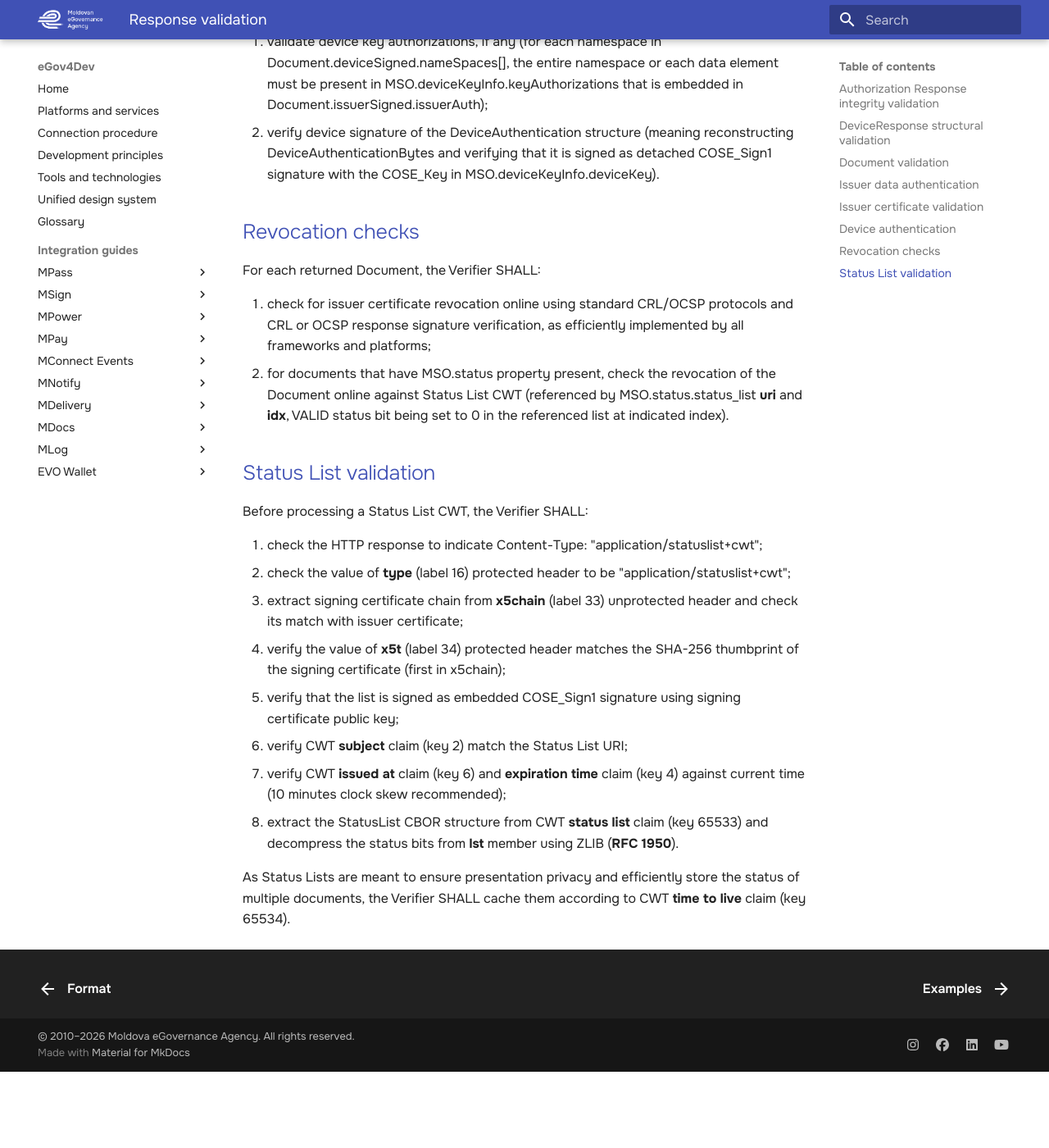
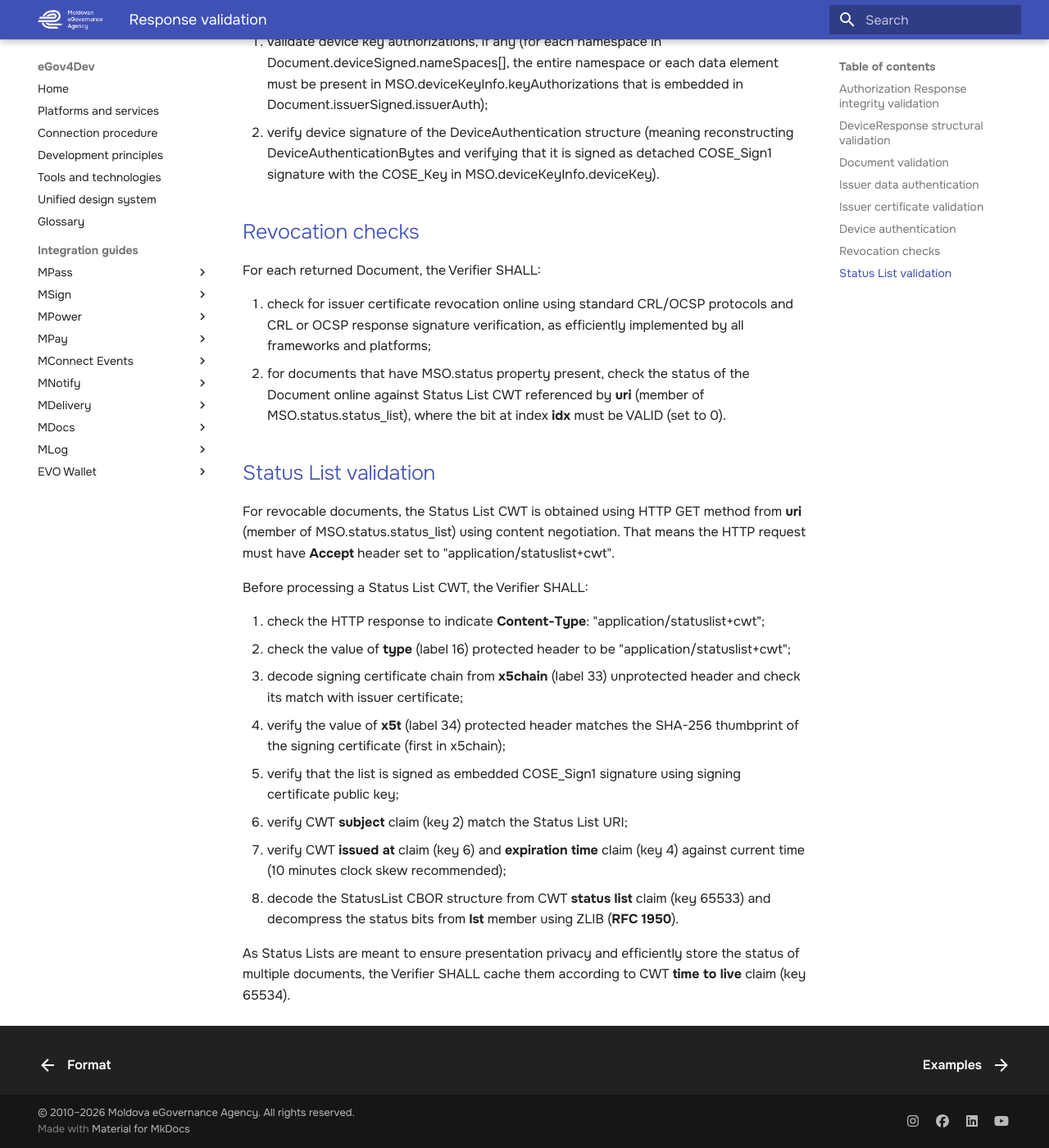
Before and after one commit to egov-moldova/egov4dev, an MkDocs documentation site: the page built from docs/guides/evo-wallet/validation.md, in a window 1280 px wide and 1400 px high, scrolled down 2338 px. Shown: the whole window at 82% size. Built offline with MkDocs 1.6.1 and Material for MkDocs 9.7.7, drawn with Linux system fonts in a browser that asks for light colours; before the commit the page ends 3645 px from its top, so only the background shows below that; some of the changed text lies outside the part shown.

Commit message:
Update validation.md

```diff
--- a/docs/guides/evo-wallet/validation.md
+++ b/docs/guides/evo-wallet/validation.md
@@ -29,7 +29,7 @@
 
 ## Issuer data authentication
 
-For each returned Document, the Verifier SHALL extract the MSO that is embedded in COSE_Sign1 signature which is Document.issuerSigned.issuerAuth and:
+For each returned Document, the Verifier SHALL decode the MSO that is embedded in COSE_Sign1 signature which is Document.issuerSigned.issuerAuth and:
 
 1. verify that MSO.version is "1.0";
 2. verify issuer signature;
@@ -69,19 +69,21 @@
 For each returned Document, the Verifier SHALL:
 
 1. check for issuer certificate revocation online using standard CRL/OCSP protocols and CRL or OCSP response signature verification, as efficiently implemented by all frameworks and platforms;
-2. for documents that have MSO.status property present, check the revocation of the Document online against Status List CWT (referenced by MSO.status.status_list **uri** and **idx**, VALID status bit being set to 0 in the referenced list at indicated index).
+2. for documents that have MSO.status property present, check the status of the Document online against Status List CWT referenced by **uri** (member of MSO.status.status_list), where the bit at index **idx** must be VALID (set to 0).
 
 ## Status List validation
 
+For revocable documents, the Status List CWT is obtained using HTTP GET method from **uri** (member of MSO.status.status_list) using content negotiation. That means the HTTP request must have **Accept** header set to "application/statuslist+cwt".
+
 Before processing a Status List CWT, the Verifier SHALL:
 
-1. check the HTTP response to indicate Content-Type: "application/statuslist+cwt";
+1. check the HTTP response to indicate **Content-Type**: "application/statuslist+cwt";
 2. check the value of **type** (label 16) protected header to be "application/statuslist+cwt";
-3. extract signing certificate chain from **x5chain** (label 33) unprotected header and check its match with issuer certificate;
+3. decode signing certificate chain from **x5chain** (label 33) unprotected header and check its match with issuer certificate;
 4. verify the value of **x5t** (label 34) protected header matches the SHA-256 thumbprint of the signing certificate (first in x5chain);
 5. verify that the list is signed as embedded COSE_Sign1 signature using signing certificate public key;
 6. verify CWT **subject** claim (key 2) match the Status List URI;
 7. verify CWT **issued at** claim (key 6) and **expiration time** claim (key 4) against current time (10 minutes clock skew recommended);
-8. extract the StatusList CBOR structure from CWT **status list** claim (key 65533) and decompress the status bits from **lst** member using ZLIB (**RFC 1950**).
+8. decode the StatusList CBOR structure from CWT **status list** claim (key 65533) and decompress the status bits from **lst** member using ZLIB (**RFC 1950**).
 
 As Status Lists are meant to ensure presentation privacy and efficiently store the status of multiple documents, the Verifier SHALL cache them according to CWT **time to live** claim (key 65534).
```
